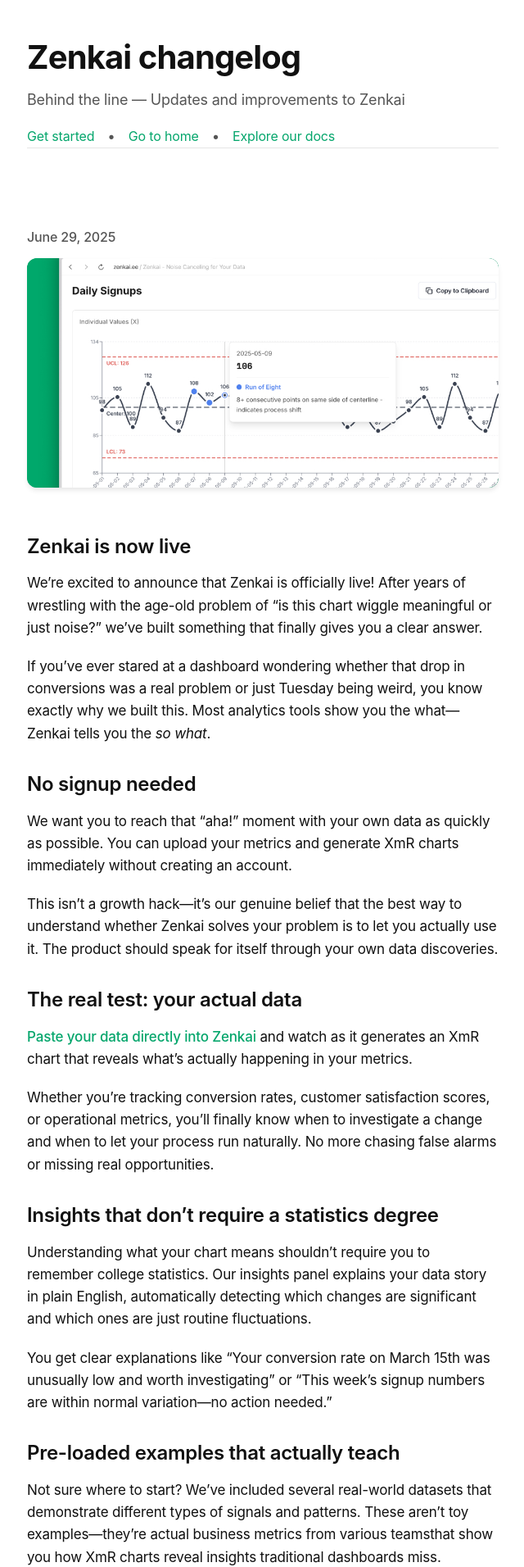
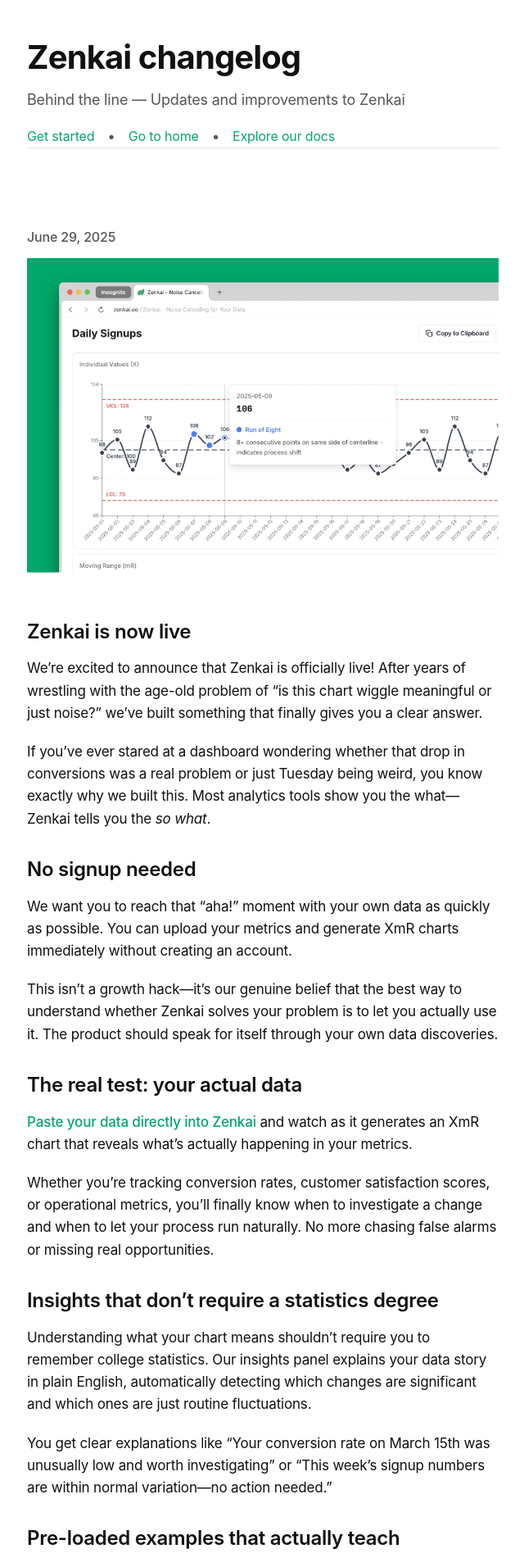
Before and after one commit to mikklemberg/zenkai-changelog, a Jekyll site: the page built from index.html, in a window 1280 px wide. Shown: the top 1912 px of the page at 82% size, without its empty margins (319-959 px from the left). Built offline with Jekyll 4.4.1, drawn with Linux system fonts in a browser that asks for light colours; the list of posts is cut into pages by our own code.

Commit message:
Update main.css

```diff
--- a/assets/css/main.css
+++ b/assets/css/main.css
@@ -217,9 +217,8 @@
 /* Entry Hero Image */
 .entry-hero {
     width: 100%;
-    height: 280px;
+    height: auto;
     background: linear-gradient(135deg, var(--color-primary) 0%, var(--color-primary-dark) 100%);
-    border-radius: 12px;
     display: flex;
     align-items: center;
     justify-content: center;
@@ -227,14 +226,12 @@
     margin-bottom: 1.5rem;
     position: relative;
     overflow: hidden;
-    box-shadow: 0 4px 6px -1px rgba(0, 0, 0, 0.1);
 }
 
 .entry-hero img {
     width: 100%;
-    height: 100%;
-    object-fit: cover;
-    border-radius: 12px;
+    height: auto;
+    display: block;
 }
 
 .placeholder {
@@ -245,7 +242,6 @@
     font-weight: 600;
     font-size: var(--text-base);
     letter-spacing: var(--tracking-prose);
-    box-shadow: 0 10px 25px -5px rgba(0, 0, 0, 0.1);
     text-align: center;
 }
 
```
